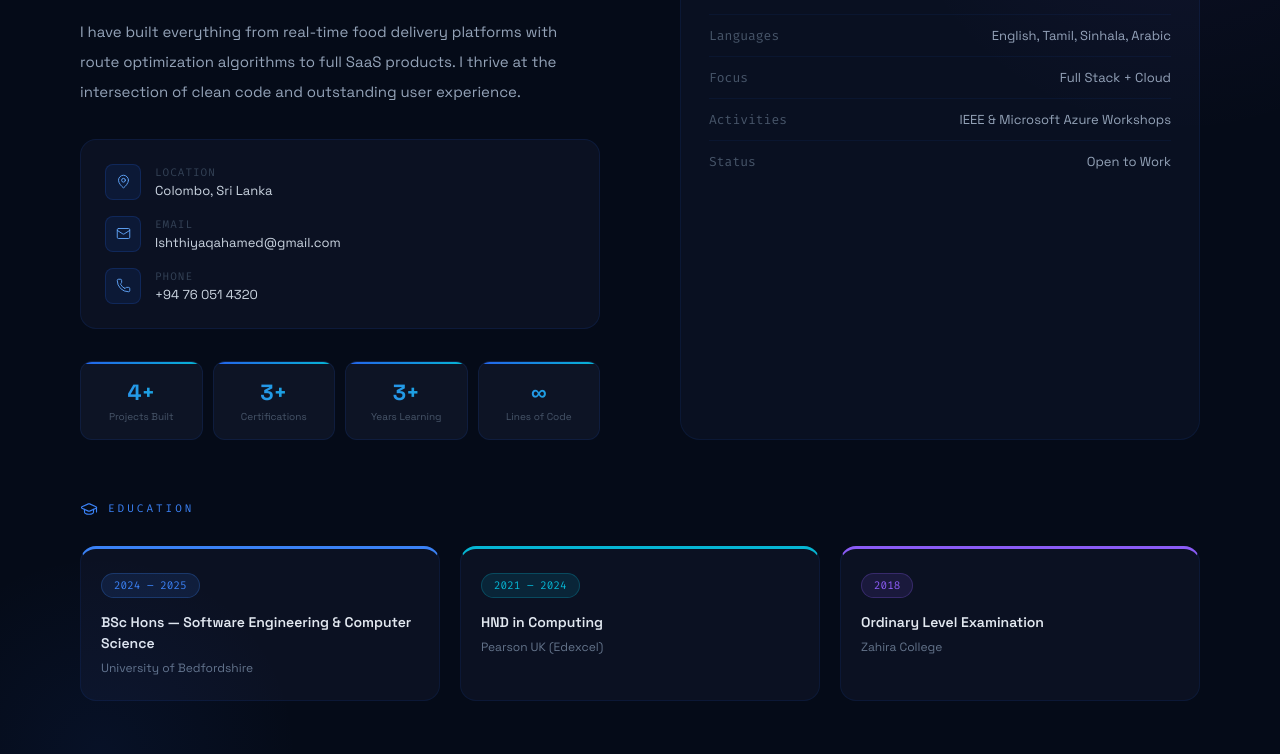
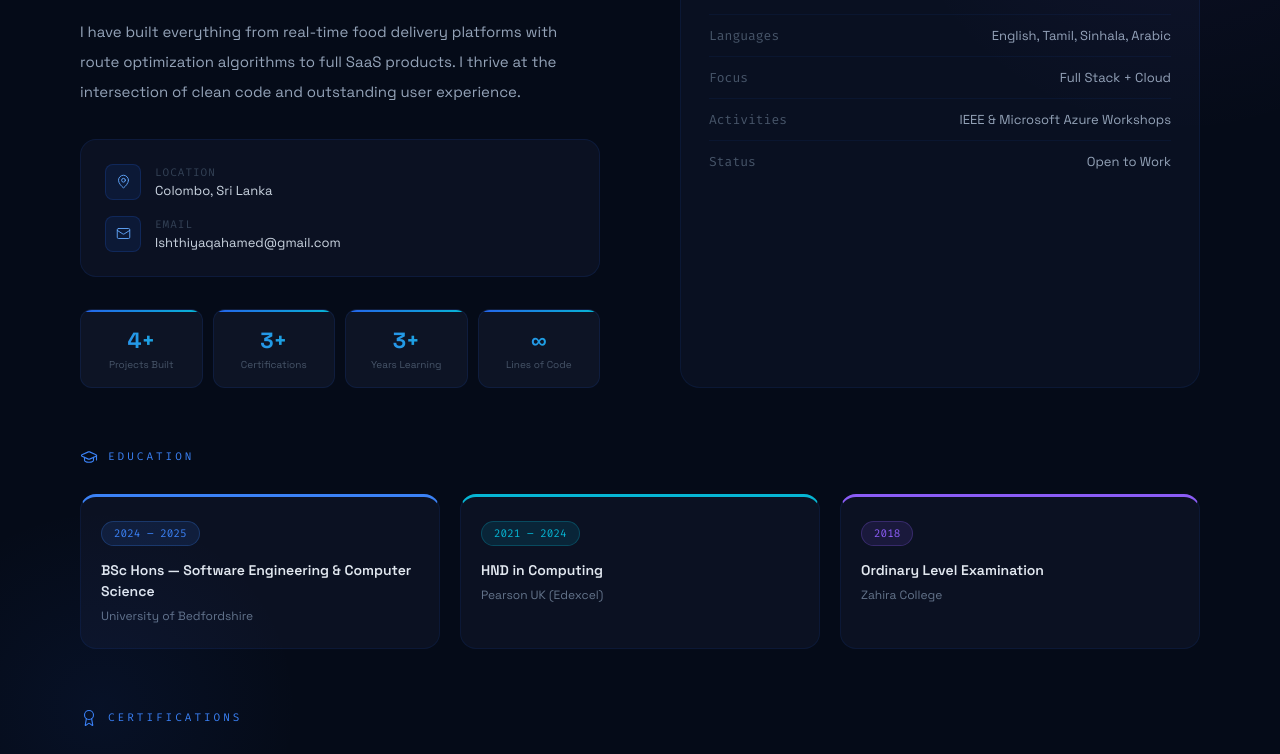
Before and after one commit to ishthiyaqAhamed/ishthiyaq-portfolio, a Next.js app: page / in a window 1280 px wide. Shown: the part 1260-2014 px from the top of the page. Built offline with nearby package versions, Linux system fonts and the light colour scheme.

Commit message:
small changes

```diff
--- a/app/components/sections/About.jsx
+++ b/app/components/sections/About.jsx
@@ -79,8 +79,7 @@ export default function About() {
             {[
               { icon: <MapPin size={15} strokeWidth={1.5} />, label: 'Location', value: 'Colombo, Sri Lanka' },
               { icon: <Mail size={15} strokeWidth={1.5} />, label: 'Email', value: 'Ishthiyaqahamed@gmail.com' },
-              { icon: <Phone size={15} strokeWidth={1.5} />, label: 'Phone', value: '+94 76 051 4320' },
-            ].map((item, i) => (
+             ].map((item, i) => (
               <div key={i} style={{ display: 'flex', alignItems: 'center', gap: '14px' }}>
                 <div style={{ width: '36px', height: '36px', background: 'rgba(37,99,235,0.1)', border: '1px solid rgba(37,99,235,0.2)', borderRadius: '8px', display: 'flex', alignItems: 'center', justifyContent: 'center', color: '#60a5fa', flexShrink: 0 }}>
                   {item.icon}
```
